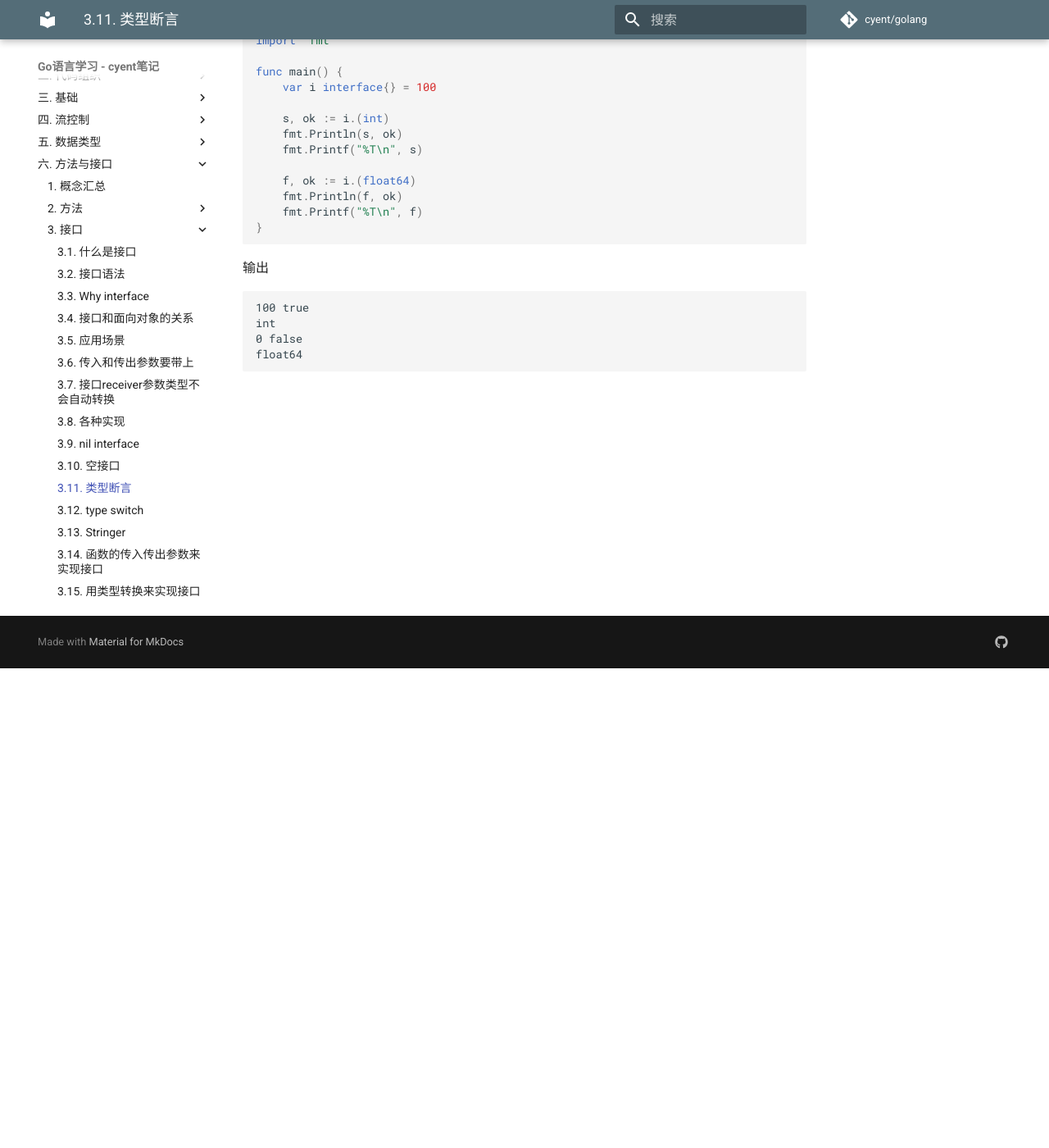
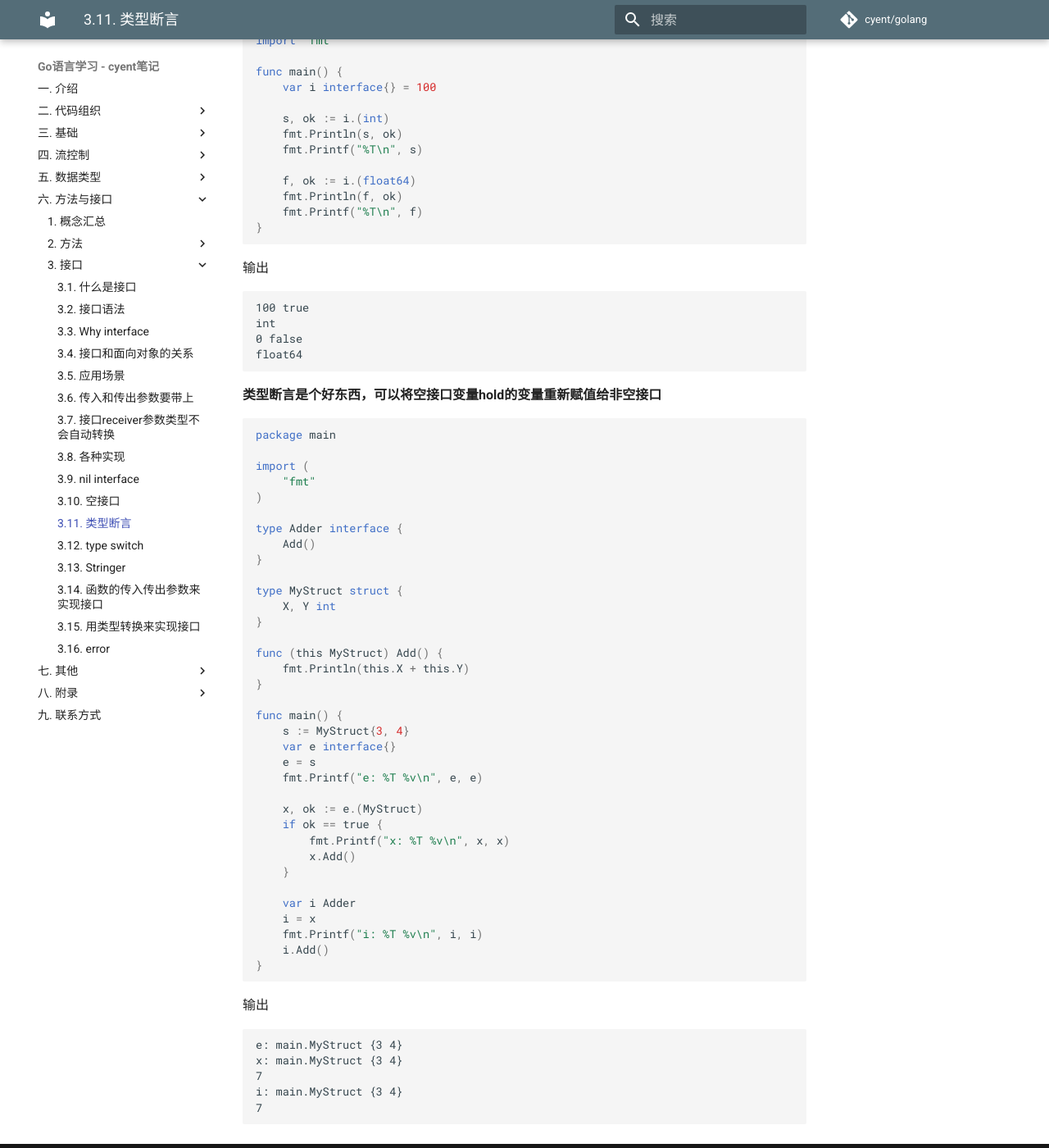
Before and after one commit to yxhsea/golang, an MkDocs documentation site: the page built from docs/method/interface_assertion.md, in a window 1280 px wide and 1400 px high, scrolled down 585 px. Shown: the whole window at 82% size. Built offline with MkDocs 1.6.1 and Material for MkDocs 9.7.7, drawn with Linux system fonts in a browser that asks for light colours; comment, search, counter and statistics services are not loaded; old or Windows-style settings are respelled for this version of MkDocs.

Commit message:
udpate assertion

````diff
--- a/docs/method/interface_assertion.md
+++ b/docs/method/interface_assertion.md
@@ -42,3 +42,53 @@
 0 false
 float64
 ```
+
+**类型断言是个好东西，可以将空接口变量hold的变量重新赋值给非空接口**
+
+```go
+package main
+
+import (
+    "fmt"
+)
+
+type Adder interface {
+    Add()
+}
+
+type MyStruct struct {
+    X, Y int
+}
+
+func (this MyStruct) Add() {
+    fmt.Println(this.X + this.Y)
+}
+
+func main() {
+    s := MyStruct{3, 4}
+    var e interface{}
+    e = s
+    fmt.Printf("e: %T %v\n", e, e)
+
+    x, ok := e.(MyStruct)
+    if ok == true {
+        fmt.Printf("x: %T %v\n", x, x)
+        x.Add()
+    }
+
+    var i Adder
+    i = x
+    fmt.Printf("i: %T %v\n", i, i)
+    i.Add()
+}
+```
+
+输出
+
+```text
+e: main.MyStruct {3 4}
+x: main.MyStruct {3 4}
+7
+i: main.MyStruct {3 4}
+7
+```
````
